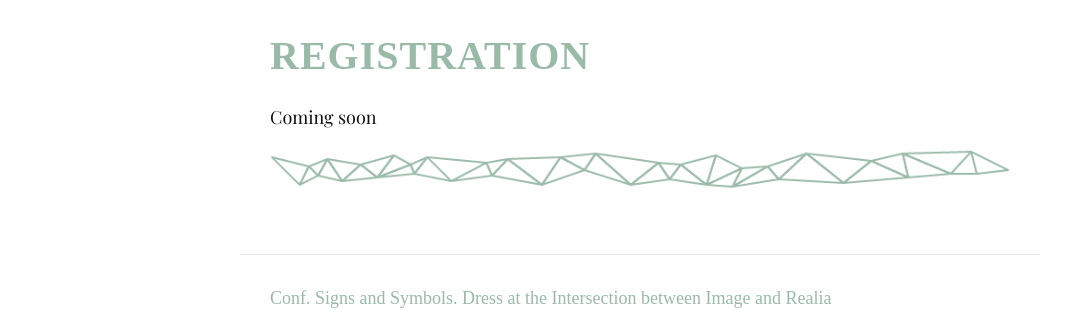
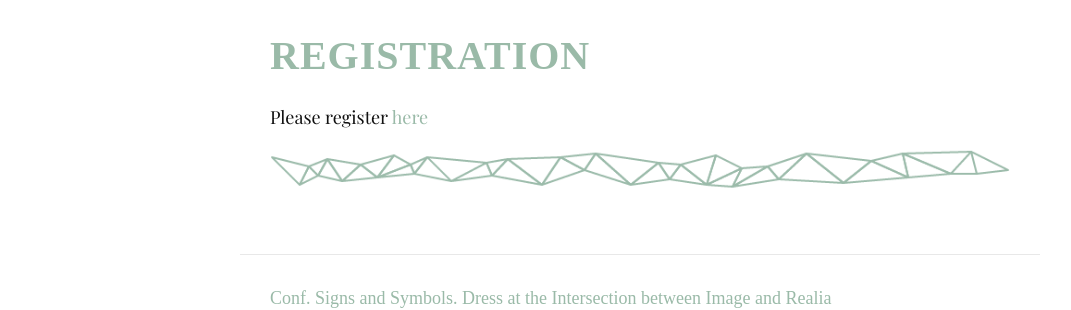
Before and after one commit to hu-bwg/website-zeichen-und-symbole, a Jekyll site: the page built from src/en/03_registration.md, in a window 1280 px wide. Shown: the part 423-733 px from the top of the page, without its empty margins (0-1071 px from the left). Built offline with Jekyll 4.4.1, drawn with Linux system fonts in a browser that asks for light colours; nearby versions of some CDN libraries; some web fonts are replaced.

Commit message:
Registration

```diff
--- a/src/en/03_registration.md
+++ b/src/en/03_registration.md
@@ -6,6 +6,6 @@ language: en
 
 # Registration
 
-Coming soon
+Please register [here](https://www.interdisciplinary-laboratory.hu-berlin.de/en/registration-form-conference-signs-and-symbols-2015)
 
 ![Separator](../images/separator.png)
```
